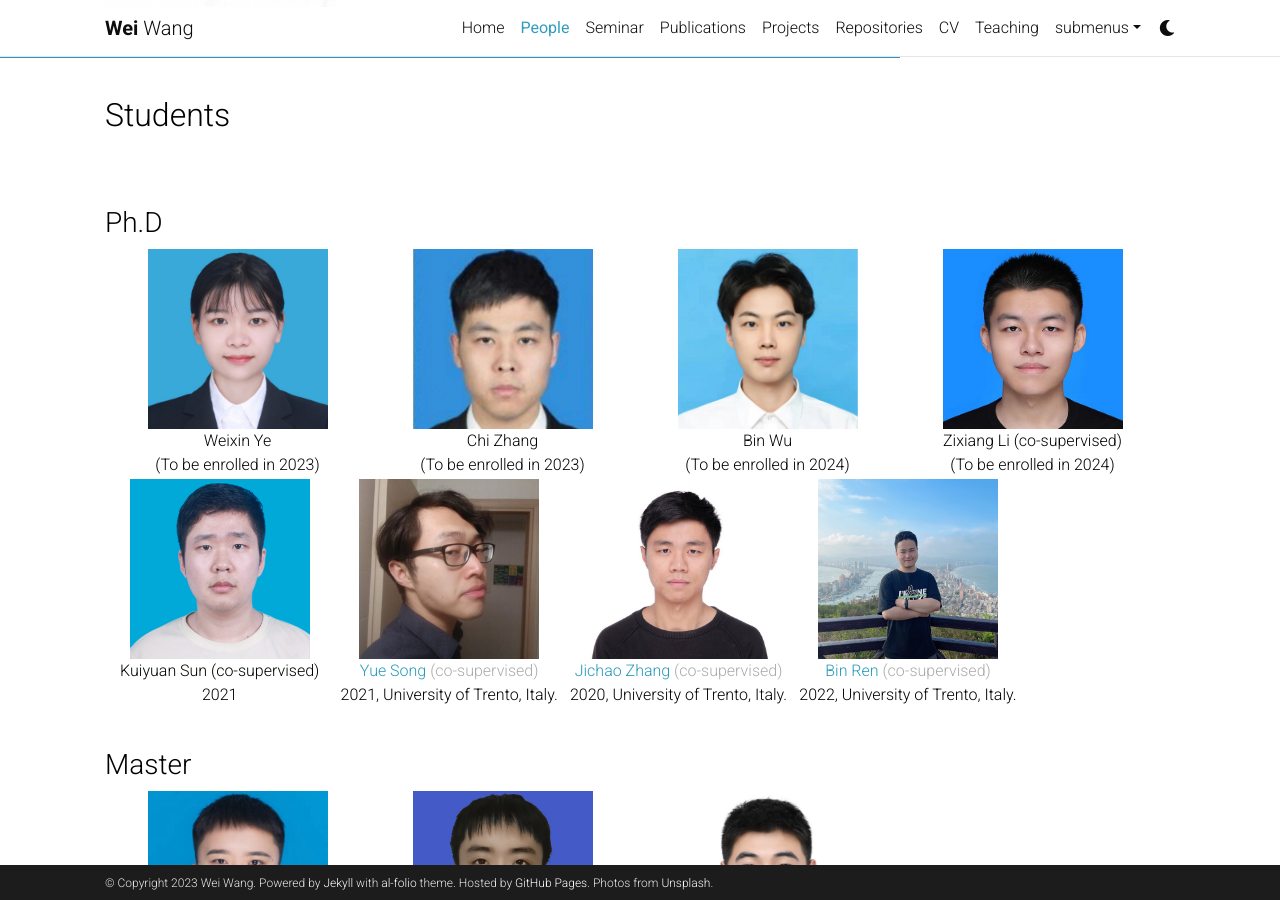
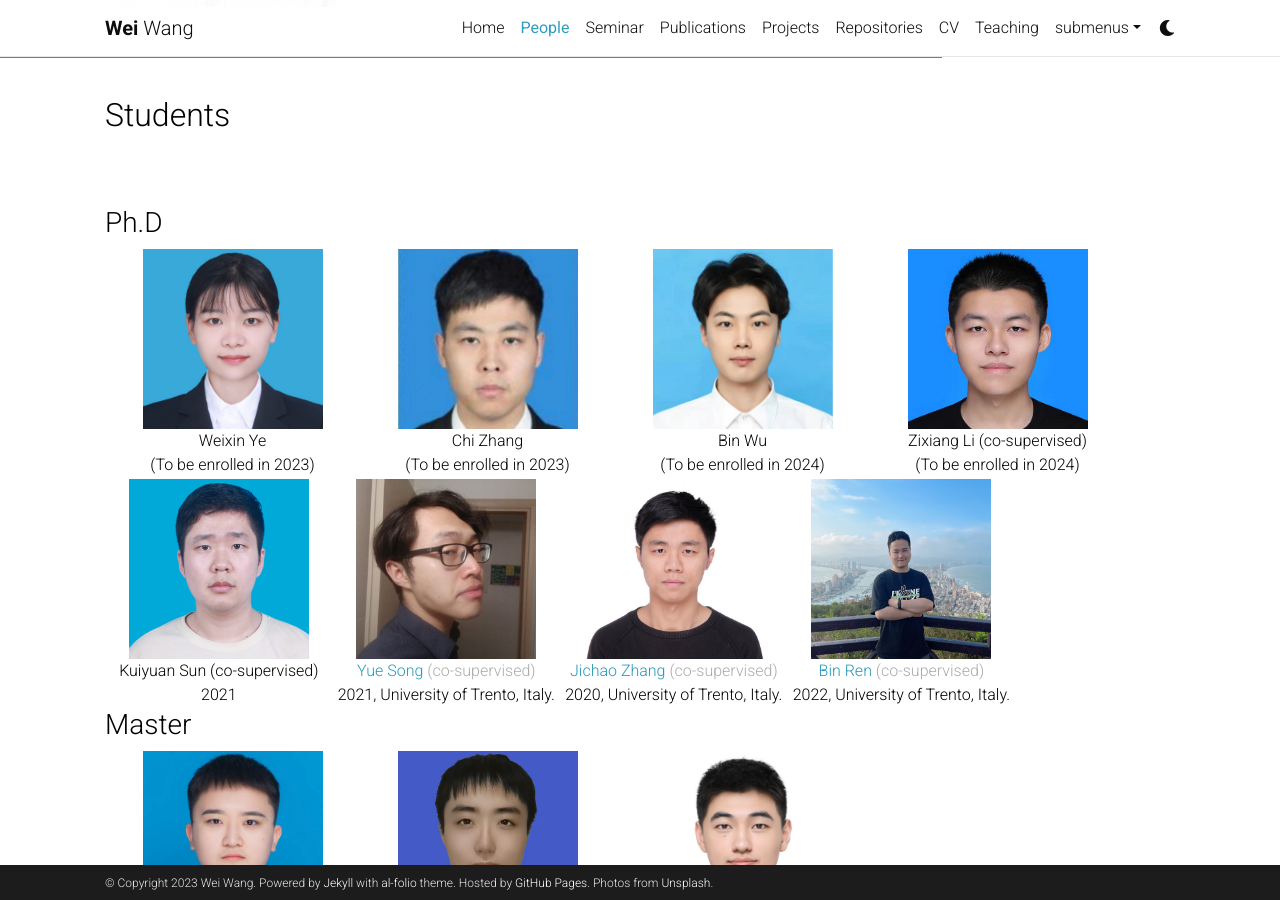
Before and after one commit to WeiWangTrento/WeiWangTrento.github.io, a Jekyll site: the page built from _pages/People.md, in a window 1280 px wide and 900 px high, scrolled down 640 px. Built offline with Jekyll 4.4.1, drawn with Linux system fonts in a browser that asks for light colours; comment, search, counter and statistics services are not loaded; a style sheet for code colours, icons or effects is not loaded.

Commit message:
Update People.md

```diff
--- a/_pages/People.md
+++ b/_pages/People.md
@@ -53,7 +53,7 @@ nav: true
 ### Ph.D
 <table  rules="none" >
 	<tr>
-		<td width="265" align="center">
+		<td  width="255" align="center">
 			<center>
 				<img src="https://raw.githubusercontent.com/WeiWangTrento/WeiWangTrento.github.io/master/assets/img/people_imgs/yewx.png" width=180 />
 				<br/>
@@ -61,7 +61,7 @@ nav: true
                 		(To be enrolled in 2023)
 			</center>
 		</td>
-		<td width="265" align="center">
+		<td  width="255" align="center">
 			<center>
 				<img src="https://raw.githubusercontent.com/WeiWangTrento/WeiWangTrento.github.io/master/assets/img/people_imgs/zhangc.jpg" width=180 />
 				<br/>
@@ -69,7 +69,7 @@ nav: true
                 		(To be enrolled in 2023)
 			</center>
 		</td>
-		<td width="265" align="center">
+		<td  width="255" align="center">
 			<center>
 				<img src="https://raw.githubusercontent.com/WeiWangTrento/WeiWangTrento.github.io/master/assets/img/people_imgs/wub.jpg" width=180 />
 				<br/>
@@ -77,7 +77,7 @@ nav: true
                 		(To be enrolled in 2024)
 			</center>
 		</td>
-		<td width="265" align="center">
+		<td  width="255" align="center">
 			<center>
 				<img src="https://raw.githubusercontent.com/WeiWangTrento/WeiWangTrento.github.io/master/assets/img/people_imgs/lizx.jpg" width=180 />
 				<br/>
@@ -85,13 +85,12 @@ nav: true
 				 (To be enrolled in 2024)
 			</center>
 		</td>
-
 	</tr>
 </table>
 
 <table  rules="none">
 	<tr>
-		<td width="265" align="center">
+		<td  width="255" align="center">
 			<center>
 				<img src="https://raw.githubusercontent.com/WeiWangTrento/WeiWangTrento.github.io/master/assets/img/people_imgs/songky.jpg" width=180 />
 				<br/>
@@ -99,7 +98,7 @@ nav: true
                 2021
 			</center>
 		</td>
-        <td width="265" align="center">
+        <td  width="255" align="center">
 			<center>
 				<img src="https://raw.githubusercontent.com/WeiWangTrento/WeiWangTrento.github.io/master/assets/img/people_imgs/songy.jpg" width=180 />
 				<br/>
@@ -108,7 +107,7 @@ nav: true
                 <font>2021, University of Trento, Italy.</font>
 			</center>
 		</td>
-		<td width="265" align="center">
+		<td  width="255" align="center">
 			<center>
 				<img src="https://raw.githubusercontent.com/WeiWangTrento/WeiWangTrento.github.io/master/assets/img/people_imgs/zhangjc.jpg" width=180 />
 				<br/>
@@ -117,7 +116,7 @@ nav: true
                 <font>2020, University of Trento, Italy.</font>
 			</center>
 		</td>
-		<td width="265" align="center">
+		<td  width="255" align="center">
 			<center>
 				<img src="https://raw.githubusercontent.com/WeiWangTrento/WeiWangTrento.github.io/master/assets/img/people_imgs/renb.jpg" width=180 />
 				<br/>
@@ -125,16 +124,16 @@ nav: true
                 <font>2022, University of Trento, Italy.</font>
 			</center>
 		</td>
-		<td width="265" align="center">
+		<td  width="255" align="center">
 		</td>
 	</tr>
 </table>
-<br>
+
 
 ### Master
 <table  rules="none">
 	<tr>
-		<td width="265" align="center">
+		<td  width="255" align="center">
 			<center>
 				<img src="https://raw.githubusercontent.com/WeiWangTrento/WeiWangTrento.github.io/master/assets/img/people_imgs/wanghy.jpg" width=180 />
 				<br/>
@@ -142,7 +141,7 @@ nav: true
 				 (2023)
 			</center>
 		</td>
-		<td width="265" align="center">
+		<td  width="255" align="center">
 			<center>
 				<img src="https://raw.githubusercontent.com/WeiWangTrento/WeiWangTrento.github.io/master/assets/img/people_imgs/heyk.jpg" width=180 />
 				<br/>
@@ -150,7 +149,7 @@ nav: true
 				(2023)
 			</center>
 		</td>
-		<td width="265" align="center">
+		<td  width="255" align="center">
 			<center>
 				<img src="https://raw.githubusercontent.com/WeiWangTrento/WeiWangTrento.github.io/master/assets/img/people_imgs/gaoyc.png" width=180 />
 				<br/>
```
